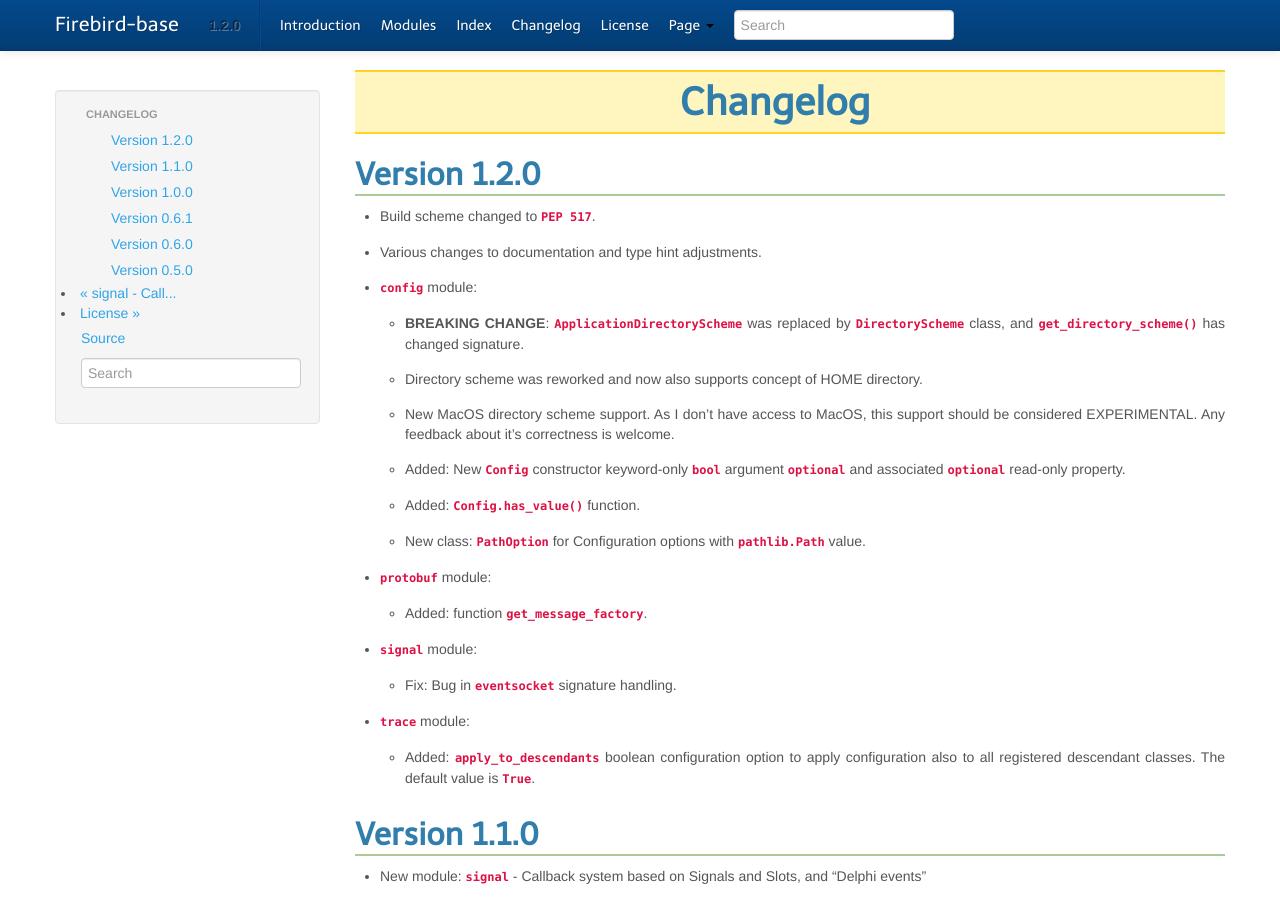
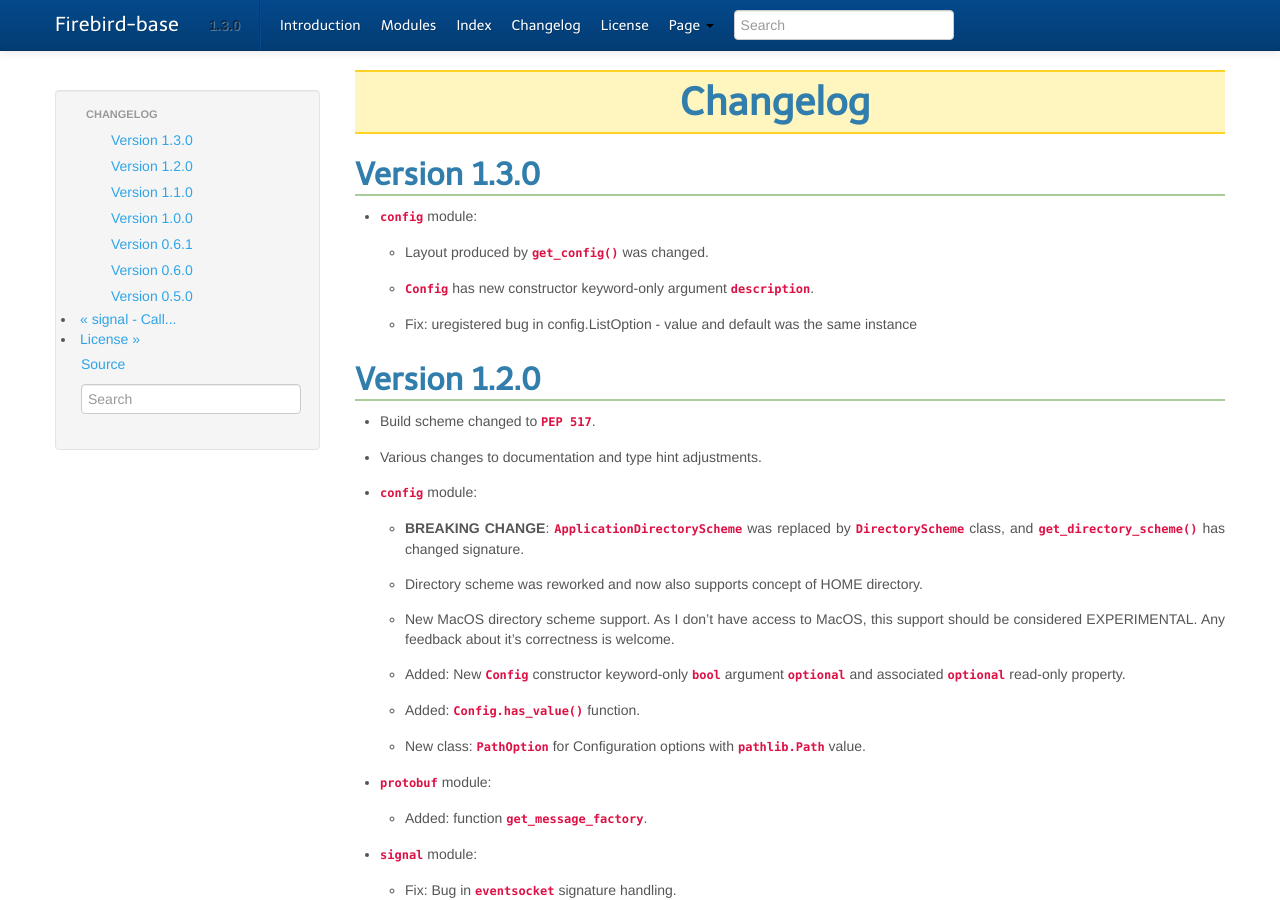
Before and after one commit to FirebirdSQL/python3-base, a Sphinx documentation site: the page built from docs/changelog.txt, in a window 1280 px wide and 900 px high. Built offline with Sphinx 7.4.7, drawn with Linux system fonts in a browser that asks for light colours.

Commit message:
Release 1.3.0

```diff
--- a/docs/changelog.txt
+++ b/docs/changelog.txt
@@ -1,6 +1,15 @@
 #########
 Changelog
 #########
+
+Version 1.3.0
+=============
+
+* `~firebird.base.config` module:
+
+  - Layout produced by `.get_config()` was changed.
+  - `.Config` has new constructor keyword-only argument `description`.
+  - Fix: uregistered bug in config.ListOption - value and default was the same instance
 
 Version 1.2.0
 =============
--- a/docs/conf.py
+++ b/docs/conf.py
@@ -23,10 +23,10 @@
 author = 'Pavel Císař'
 
 # The short X.Y version
-version = '1.2.0'
+version = '1.3.0'
 
 # The full version, including alpha/beta/rc tags
-release = '1.2.0'
+release = '1.3.0'
 
 
 # -- General configuration ---------------------------------------------------
--- a/setup.cfg
+++ b/setup.cfg
@@ -5,7 +5,7 @@
 
 [metadata]
 name = firebird-base
-version = 1.2.0
+version = 1.3.0
 description = Firebird base modules for Python
 long_description = file: README.rst
 long_description_content_type = text/x-rst; charset=UTF-8
```
